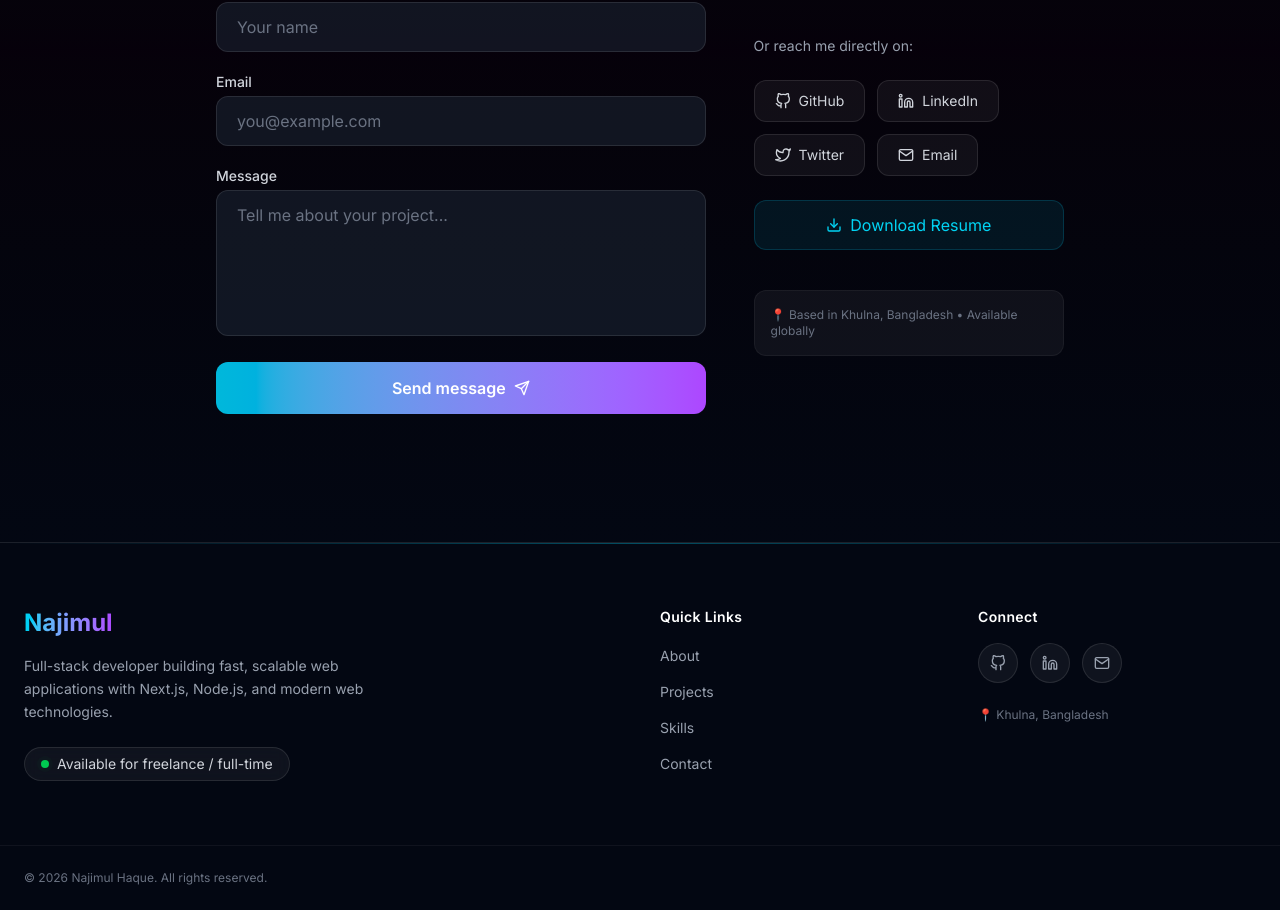
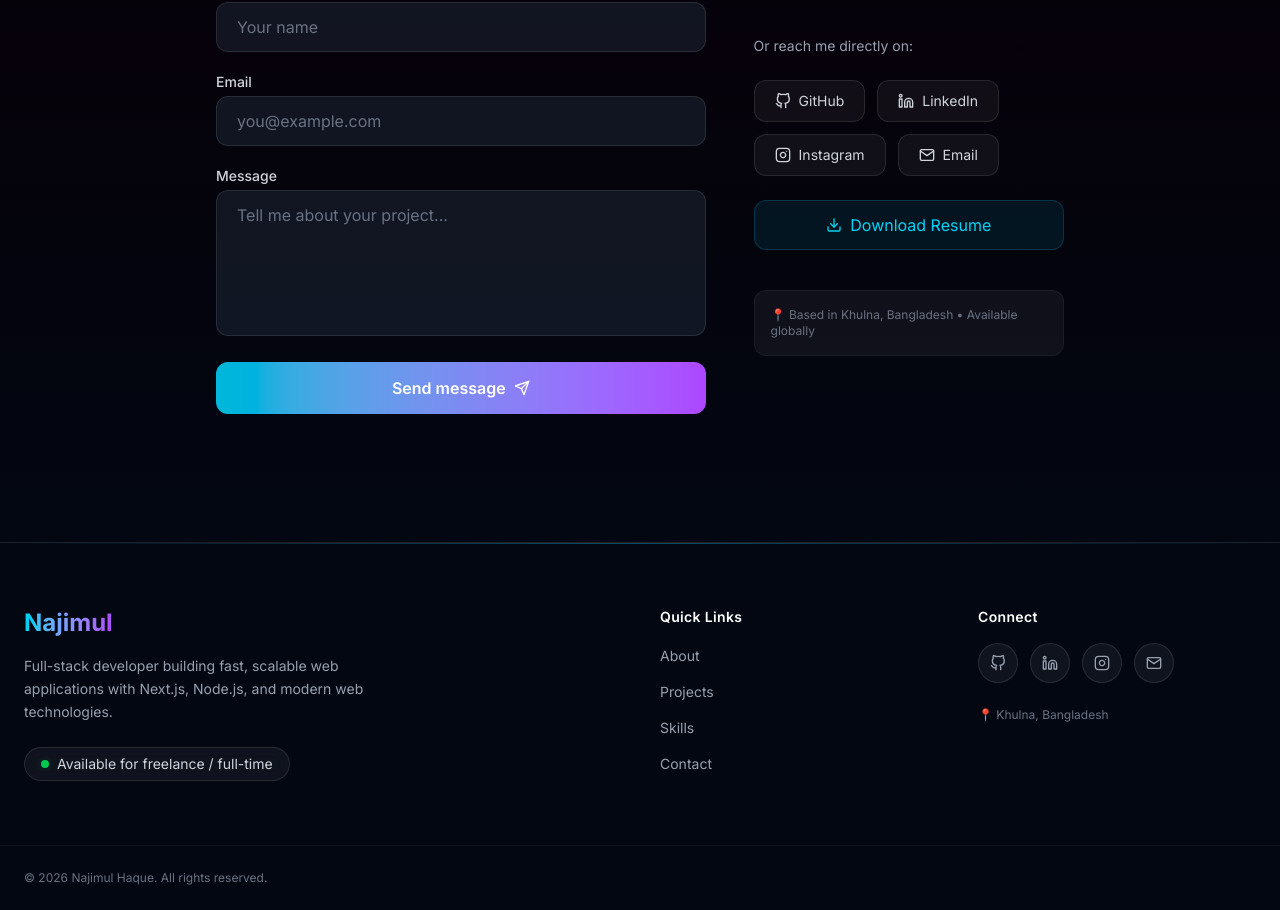
Before and after one commit to najimhaq/najimul-portfolio-cyan, a Next.js app: page / in a window 1280 px wide. Shown: the part 4222-5132 px from the top of the page. Built offline with nearby package versions, Linux system fonts and the light colour scheme.

Commit message:
social icons add

```diff
--- a/src/app/contact/page.jsx
+++ b/src/app/contact/page.jsx
@@ -7,7 +7,7 @@ import {
   FiMail,
   FiGithub,
   FiLinkedin,
-  FiTwitter,
+  FiInstagram,
   FiSend,
   FiDownload,
 } from 'react-icons/fi';
@@ -49,10 +49,14 @@ export default function Contact() {
     { icon: FiGithub, href: 'https://github.com/najimhaq', label: 'GitHub' },
     {
       icon: FiLinkedin,
-      href: 'https://linkedin.com/in/najimhaq',
+      href: 'https://www.linkedin.com/in/haq-najim',
       label: 'LinkedIn',
     },
-    { icon: FiTwitter, href: 'https://twitter.com/najimhaq', label: 'Twitter' },
+    {
+      icon: FiInstagram,
+      href: 'https://www.instagram.com/raju_khl',
+      label: 'Instagram',
+    },
     { icon: FiMail, href: 'mailto:mdnajimulhaque@gmail.com', label: 'Email' },
   ];
 
--- a/src/components/layout/Footer.jsx
+++ b/src/components/layout/Footer.jsx
@@ -1,16 +1,21 @@
 'use client';
 
 import Link from 'next/link';
-import { FiGithub, FiLinkedin, FiMail, FiArrowUp } from 'react-icons/fi';
+import { FiGithub, FiLinkedin, FiMail, FiInstagram } from 'react-icons/fi';
 
 const socials = [
-  { name: 'GitHub', href: 'https://github.com/najimhaq', icon: FiGithub },
-  {
-    name: 'LinkedIn',
-    href: 'https://linkedin.com/in/najimhaq',
-    icon: FiLinkedin,
-  },
-  { name: 'Email', href: 'mailto:mdnajimulhaque@gmail.com', icon: FiMail },
+  { icon: FiGithub, href: 'https://github.com/najimhaq', label: 'GitHub' },
+      {
+        icon: FiLinkedin,
+        href: 'https://www.linkedin.com/in/haq-najim',
+        label: 'LinkedIn',
+      },
+      {
+        icon: FiInstagram,
+        href: 'https://www.instagram.com/raju_khl',
+        label: 'Instagram',
+      },
+      { icon: FiMail, href: 'mailto:mdnajimulhaque@gmail.com', label: 'Email' },
 ];
 
 const quickLinks = [
@@ -77,7 +82,7 @@ export default function Footer() {
             {socials.map((s) => {
               const Icon = s.icon;
               return (
-                <a
+                <Link
                   key={s.name}
                   href={s.href}
                   target='_blank'
@@ -86,7 +91,7 @@ export default function Footer() {
                   className='flex items-center justify-center w-10 h-10 rounded-full bg-white/5 border border-white/10 text-gray-400 hover:text-cyan-400 hover:border-cyan-500/40 transition-colors'
                 >
                   <Icon size={16} />
-                </a>
+                </Link>
               );
             })}
           </div>
```
